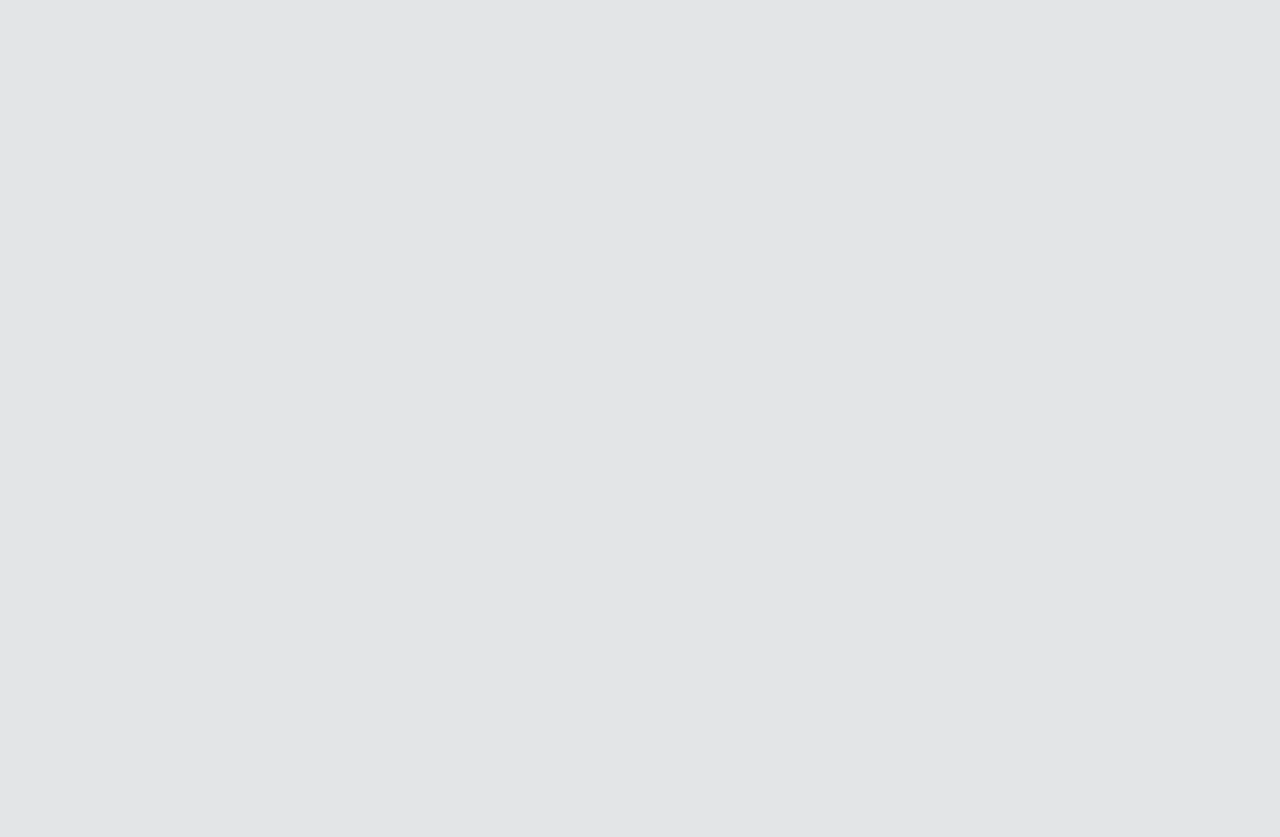
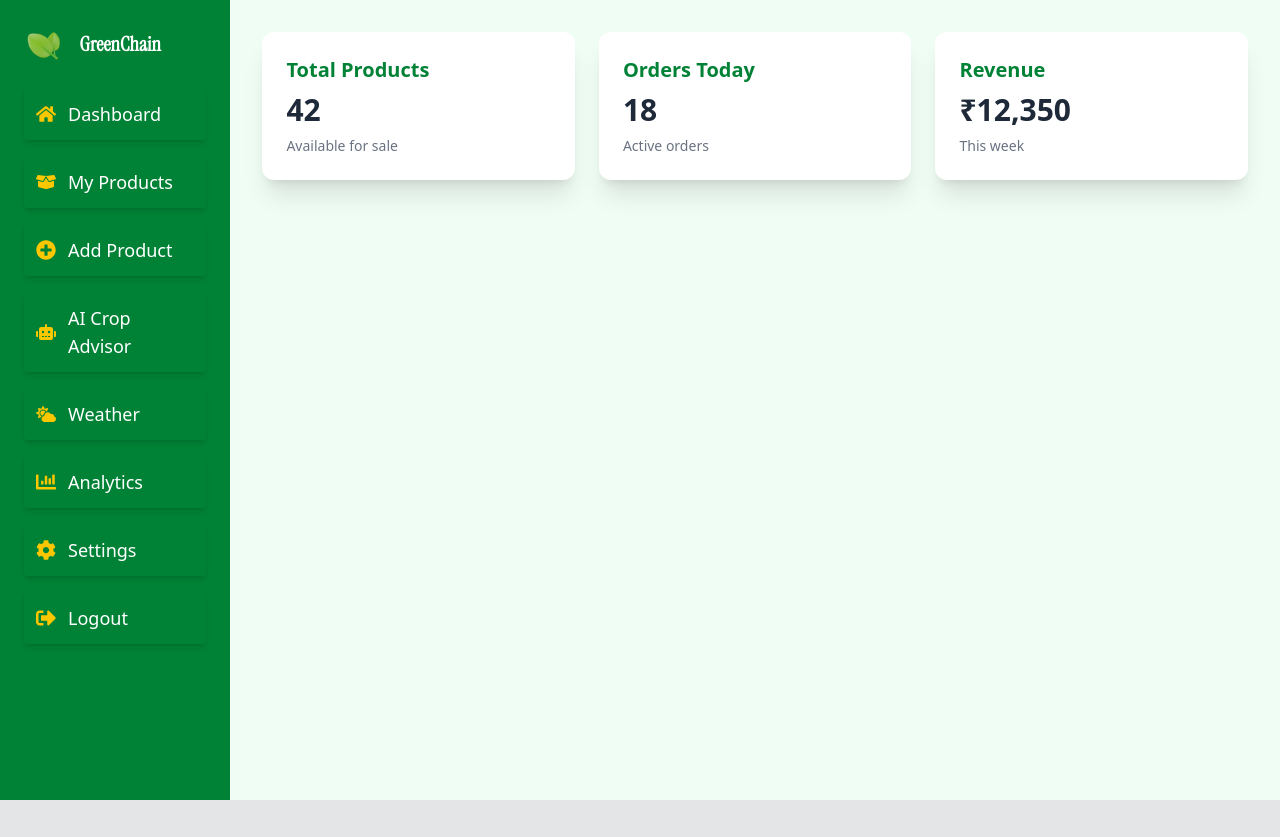
Before and after one commit to KrushnaX0X0/Agrimart_X_AI, a React (Vite) app: page /dashbord in a window 1280 px wide. Before the commit this address had no page. Before the commit the page ends 800 px from the top, so only its background shows below. Built offline with nearby package versions, Linux system fonts and the light colour scheme.

Commit message:
add dashbord from farmer

```diff
--- a/package.json
+++ b/package.json
@@ -15,6 +15,7 @@
     "gsap": "^3.13.0",
     "react": "^19.1.1",
     "react-dom": "^19.1.1",
+    "react-icons": "^5.5.0",
     "react-router-dom": "^7.9.4",
     "remixicon": "^4.7.0"
   },
--- a/src/App.jsx
+++ b/src/App.jsx
@@ -5,6 +5,7 @@ import Loding from './components/Loding'
 import Shop from './view/Shop'
 import Login from './view/Login'
 import Signup from './view/Signup'
+import Dashboard from './view/Dashbord'
 
 const App = () => {
 
@@ -29,6 +30,7 @@ const App = () => {
           <Route path='/shop' element={<Shop/>} />
           <Route path='/login' element={<Login/>} />
           <Route path='/signup' element={<Signup/>} />
+          <Route path='/dashbord' element={<Dashboard/>} />
 
         </Routes>
       )}
--- /dev/null
+++ b/src/components/Dashbord/AIAdvisor.jsx
@@ -0,0 +1,22 @@
+import React from "react";
+
+const AIAdvisor = () => {
+  return (
+    <div className="bg-white rounded-xl shadow-xl p-6 flex flex-col justify-between">
+      <div>
+        <h2 className="text-2xl font-bold text-green-800 mb-3">
+          🤖 AI Crop Advisor
+        </h2>
+        <p className="text-gray-700">
+          Get AI-based crop growth tips, fertilizer recommendations, and
+          pest control suggestions for your field.
+        </p>
+      </div>
+      <button className="mt-5 bg-green-600 text-white px-5 py-2 rounded-lg hover:bg-green-700 transition-all">
+        Open AI Advisor
+      </button>
+    </div>
+  );
+};
+
+export default AIAdvisor;
--- /dev/null
+++ b/src/components/Dashbord/AddProduct.jsx
@@ -0,0 +1,21 @@
+import React from "react";
+
+const AddProduct = () => {
+  return (
+    <div className="bg-white rounded-xl shadow-xl p-6">
+      <h2 className="text-2xl font-bold text-green-800 mb-4">➕ Add New Product</h2>
+      <form className="grid grid-cols-2 gap-4">
+        <input type="text" placeholder="Product Name" className="border p-2 rounded" />
+        <input type="text" placeholder="Category" className="border p-2 rounded" />
+        <input type="number" placeholder="Price" className="border p-2 rounded" />
+        <input type="number" placeholder="Stock Quantity" className="border p-2 rounded" />
+        <textarea placeholder="Description" className="border p-2 rounded col-span-2"></textarea>
+        <button type="submit" className="col-span-2 bg-green-700 text-white px-6 py-2 rounded-lg hover:bg-green-800 transition-all">
+          Add Product
+        </button>
+      </form>
+    </div>
+  );
+};
+
+export default AddProduct;
--- /dev/null
+++ b/src/components/Dashbord/Analytics.jsx
@@ -0,0 +1,17 @@
+import React from "react";
+
+const Analytics = () => {
+  return (
+    <div className="bg-white rounded-xl shadow-xl p-6">
+      <h2 className="text-2xl font-bold text-green-800 mb-4">📊 Sales Analytics</h2>
+      <p className="text-gray-700 mb-3">
+        Track your weekly sales performance and customer engagement.
+      </p>
+      <div className="w-full h-[200px] bg-green-100 rounded-lg flex items-center justify-center text-green-800 font-semibold">
+        📈 Chart Placeholder (Use Chart.js or Recharts)
+      </div>
+    </div>
+  );
+};
+
+export default Analytics;
--- /dev/null
+++ b/src/components/Dashbord/Overview.jsx
@@ -0,0 +1,26 @@
+import React from "react";
+
+const Overview = () => {
+  const cards = [
+    { title: "Total Products", value: "42", note: "Available for sale" },
+    { title: "Orders Today", value: "18", note: "Active orders" },
+    { title: "Revenue", value: "₹12,350", note: "This week" },
+  ];
+
+  return (
+    <div className="grid grid-cols-1 sm:grid-cols-3 gap-6">
+      {cards.map((card, i) => (
+        <div
+          key={i}
+          className="bg-white rounded-xl shadow-xl p-6 flex flex-col gap-2 hover:scale-105 transition-transform duration-300"
+        >
+          <h2 className="text-xl font-semibold text-green-700">{card.title}</h2>
+          <p className="text-3xl font-bold text-gray-800">{card.value}</p>
+          <p className="text-sm text-gray-500">{card.note}</p>
+        </div>
+      ))}
+    </div>
+  );
+};
+
+export default Overview;
--- /dev/null
+++ b/src/components/Dashbord/ProductTable.jsx
@@ -0,0 +1,40 @@
+import React from "react";
+
+const ProductTable = () => {
+  const data = [
+    ["Organic Tomatoes", "Vegetables", "₹60/kg", "120", "Active"],
+    ["Fresh Mangoes", "Fruits", "₹90/kg", "80", "Active"],
+    ["Carrots", "Vegetables", "₹50/kg", "150", "Active"],
+    ["Potatoes", "Vegetables", "₹40/kg", "200", "Active"],
+  ];
+
+  return (
+    <div className="bg-white rounded-xl shadow-xl p-6">
+      <h2 className="text-2xl font-bold text-green-800 mb-4">My Products</h2>
+      <table className="w-full border border-gray-200 rounded-lg overflow-hidden">
+        <thead className="bg-green-100">
+          <tr className="text-left text-gray-700">
+            <th className="p-3">Product</th>
+            <th className="p-3">Category</th>
+            <th className="p-3">Price</th>
+            <th className="p-3">Stock</th>
+            <th className="p-3">Status</th>
+          </tr>
+        </thead>
+        <tbody>
+          {data.map(([p, c, pr, s, st]) => (
+            <tr key={p} className="border-t hover:bg-green-50">
+              <td className="p-3">{p}</td>
+              <td className="p-3">{c}</td>
+              <td className="p-3">{pr}</td>
+              <td className="p-3">{s}</td>
+              <td className="p-3 text-green-600 font-semibold">{st}</td>
+            </tr>
+          ))}
+        </tbody>
+      </table>
+    </div>
+  );
+};
+
+export default ProductTable;
--- /dev/null
+++ b/src/components/Dashbord/Sidebar.jsx
@@ -0,0 +1,39 @@
+import React from "react";
+import { FaHome, FaBoxOpen, FaPlusCircle, FaRobot, FaCloudSun, FaChartBar, FaCog, FaSignOutAlt } from "react-icons/fa";
+import bg from "../../assets/bg.png";
+const Sidebar = ({ setActiveSection }) => {
+  const menuItems = [
+    { label: "Dashboard", value: "overview", icon: <FaHome /> },
+    { label: "My Products", value: "products", icon: <FaBoxOpen /> },
+    { label: "Add Product", value: "addproduct", icon: <FaPlusCircle /> },
+    { label: "AI Crop Advisor", value: "ai", icon: <FaRobot /> },
+    { label: "Weather", value: "weather", icon: <FaCloudSun /> },
+    { label: "Analytics", value: "analytics", icon: <FaChartBar /> },
+    { label: "Settings", value: "settings", icon: <FaCog /> },
+    { label: "Logout", value: "logout", icon: <FaSignOutAlt /> },
+  ];
+
+  return (
+    <div className="w-[18vw] h-screen bg-green-700 text-white flex flex-col p-6 gap-6 fixed left-0 top-0">
+   <div className="h-10 flex  items-center gap-4">
+    <img src={bg} className="h-full object-fill" />
+     <h1 className="font-bold text-xl font ">GreenChain</h1>
+    </div>
+
+      <ul className="flex flex-col gap-4 text-lg">
+        {menuItems.map((item) => (
+          <li
+            key={item.value}
+            onClick={() => setActiveSection(item.value)}
+            className="hover:bg-green-600 p-3 rounded cursor-pointer flex items-center gap-3 shadow-md hover:shadow-xl transition-all duration-300"
+          >
+            <span className="text-xl text-yellow-400">{item.icon}</span>
+            {item.label}
+          </li>
+        ))}
+      </ul>
+    </div>
+  );
+};
+
+export default Sidebar;
--- /dev/null
+++ b/src/components/Dashbord/Weather.jsx
@@ -0,0 +1,22 @@
+import React from "react";
+
+const Weather = () => {
+  return (
+    <div className="bg-white rounded-xl shadow-xl p-6 flex flex-col justify-between">
+      <div>
+        <h2 className="text-2xl font-bold text-green-800 mb-3">
+          ☀️ Weather Forecast
+        </h2>
+        <p className="text-gray-700">
+          Check temperature, humidity, and rainfall forecast for your farm’s
+          location.
+        </p>
+      </div>
+      <button className="mt-5 bg-green-600 text-white px-5 py-2 rounded-lg hover:bg-green-700 transition-all">
+        View Weather
+      </button>
+    </div>
+  );
+};
+
+export default Weather;
--- /dev/null
+++ b/src/view/Dashbord.jsx
@@ -0,0 +1,60 @@
+import React, { useState, useRef } from "react";
+import { useGSAP } from "@gsap/react";
+import gsap from "gsap";
+
+import Sidebar from "../components/Dashbord/Sidebar";
+import Overview from "../components/Dashbord/Overview";
+import ProductTable from "../components/Dashbord/ProductTable";
+import AIAdvisor from "../components/Dashbord/AIAdvisor";
+import Weather from "../components/Dashbord/Weather";
+import Analytics from "../components/Dashbord/Analytics";
+import AddProduct from "../components/Dashbord/AddProduct";
+
+const Dashboard = () => {
+  const [activeSection, setActiveSection] = useState("overview");
+  const mainRef = useRef();
+
+  // GSAP animation
+  useGSAP(() => {
+    gsap.from(mainRef.current, {
+      opacity: 0,
+      y: 40,
+      duration: 1,
+      ease: "power3.out",
+    });
+  }, [activeSection]);
+
+  // Function to render selected component
+  const renderSection = () => {
+    switch (activeSection) {
+      case "overview":
+        return <Overview />;
+      case "products":
+        return <ProductTable />;
+      case "ai":
+        return <AIAdvisor />;
+      case "weather":
+        return <Weather />;
+      case "analytics":
+        return <Analytics />;
+      case "addproduct":
+        return <AddProduct />;
+      default:
+        return <Overview />;
+    }
+  };
+
+  return (
+    <div className="h-screen w-screen bg-green-50 flex font-sans">
+      <Sidebar setActiveSection={setActiveSection} />
+      <div
+        ref={mainRef}
+        className="flex-1 ml-[18vw] p-8 overflow-y-auto flex flex-col gap-10"
+      >
+        {renderSection()}
+      </div>
+    </div>
+  );
+};
+
+export default Dashboard;
```
Also changed, not shown: 1 other file (tests, documents, lock files or other folders).
